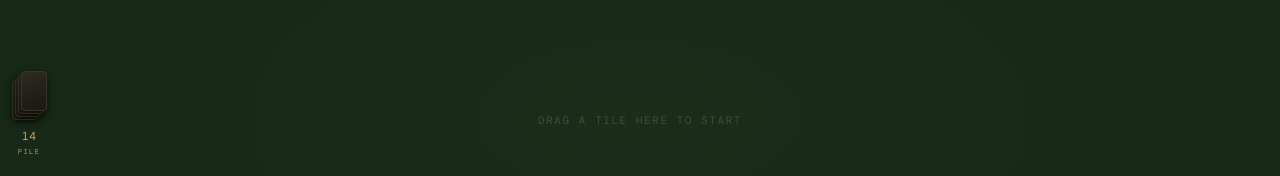
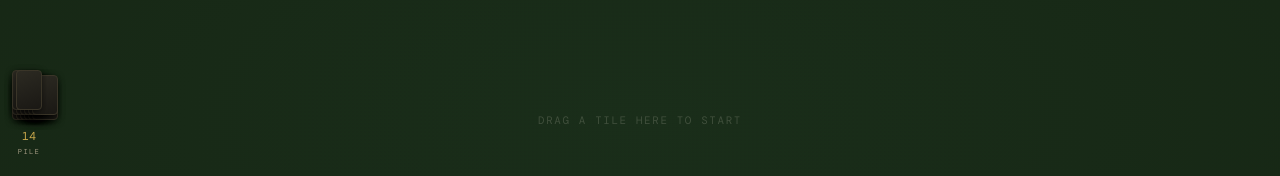
Before and after one commit to WorkVolt-tech/PlayVolt, a React (Vite) app in the folder dominoes/: page /story/1 in a window 1280 px wide. Shown: the part 265-441 px from the top of the page. Built offline with nearby package versions, Linux system fonts and the light colour scheme.

Commit message:
Improve player drawing mechanics in StoryChallenge
Refactor drawing logic for player actions and update UI for drawing tiles.

```diff
--- a/dominoes/src/pages/StoryChallenge.jsx
+++ b/dominoes/src/pages/StoryChallenge.jsx
@@ -125,15 +125,8 @@ export default function StoryChallenge() {
     return () => { clearTimeout(timer); busyRef.current = false }
   }, [st, seatBot, challenge])
 
-  // ── the player can't play: draw, or pass when the pile is empty ────────────
-  useEffect(() => {
-    if (!st || st.status !== 'playing' || st.turn !== 0) return
-    if (Engine.canPlay(st)) return
-    if (st.usePile && st.pile.length) {
-      const t = setTimeout(() => setSt(prev => (prev && prev.turn === 0 ? Engine.drawOrPass(prev) : prev)), 450)
-      return () => clearTimeout(t)
-    }
-  }, [st])
+  // The player draws for themselves by tapping a tile in the pile — see
+  // mustDraw below. Bots still draw automatically inside settleTurn.
 
   // ── a round ended ──────────────────────────────────────────────────────────
   useEffect(() => {
@@ -211,6 +204,8 @@ export default function StoryChallenge() {
   const playable = st ? Engine.legalMoves(st, 0).map(m => m.tile) : []
   const uniquePlayable = playable.filter((t, i) => playable.findIndex(x => x[0]===t[0] && x[1]===t[1]) === i)
   const isMyTurn = !!st && st.status === 'playing' && st.turn === 0
+  // you may only draw when you have nothing to play
+  const mustDraw = isMyTurn && !!st?.usePile && st.pile.length > 0 && !Engine.canPlay(st)
 
   // Present the engine's state in the shape the game's own components expect,
   // so story mode looks and behaves exactly like a normal table.
@@ -263,15 +258,22 @@ export default function StoryChallenge() {
       {challenge.brief && <div className="sc-brief">{challenge.brief}</div>}
 
       <div className="board-container">
-        {st?.usePile && (
-          <div className="pile-stack" title="Draw pile">
+        {st?.usePile && st.pile.length > 0 && (
+          <div className={`pile-stack ${mustDraw ? 'active' : ''}`}>
             <div className="pile-tiles">
-              {Array.from({ length: Math.min(st.pile.length, 4) }).map((_, i) => (
-                <span key={i} className="pile-tile" style={{ transform: `translate(${i * 3}px, ${i * -3}px)` }} />
+              {st.pile.map((_, i) => (
+                <button
+                  key={i}
+                  className="pile-tile"
+                  disabled={!mustDraw}
+                  onClick={() => setSt(prev => (prev && prev.turn === 0 ? Engine.drawFrom(prev, i) : prev))}
+                  style={{ transform: `translate(${(i % 6) * 4}px, ${-Math.floor(i / 6) * 5}px)`, zIndex: i }}
+                  title={mustDraw ? 'Take this one' : 'Draw pile'}
+                />
               ))}
             </div>
             <span className="pile-count">{st.pile.length}</span>
-            <span className="pile-label">pile</span>
+            <span className="pile-label">{mustDraw ? 'pick one' : 'pile'}</span>
           </div>
         )}
         <OpponentHands players={fakePlayers} myInfo={fakeMe} roomData={fakeRoom} />
```
